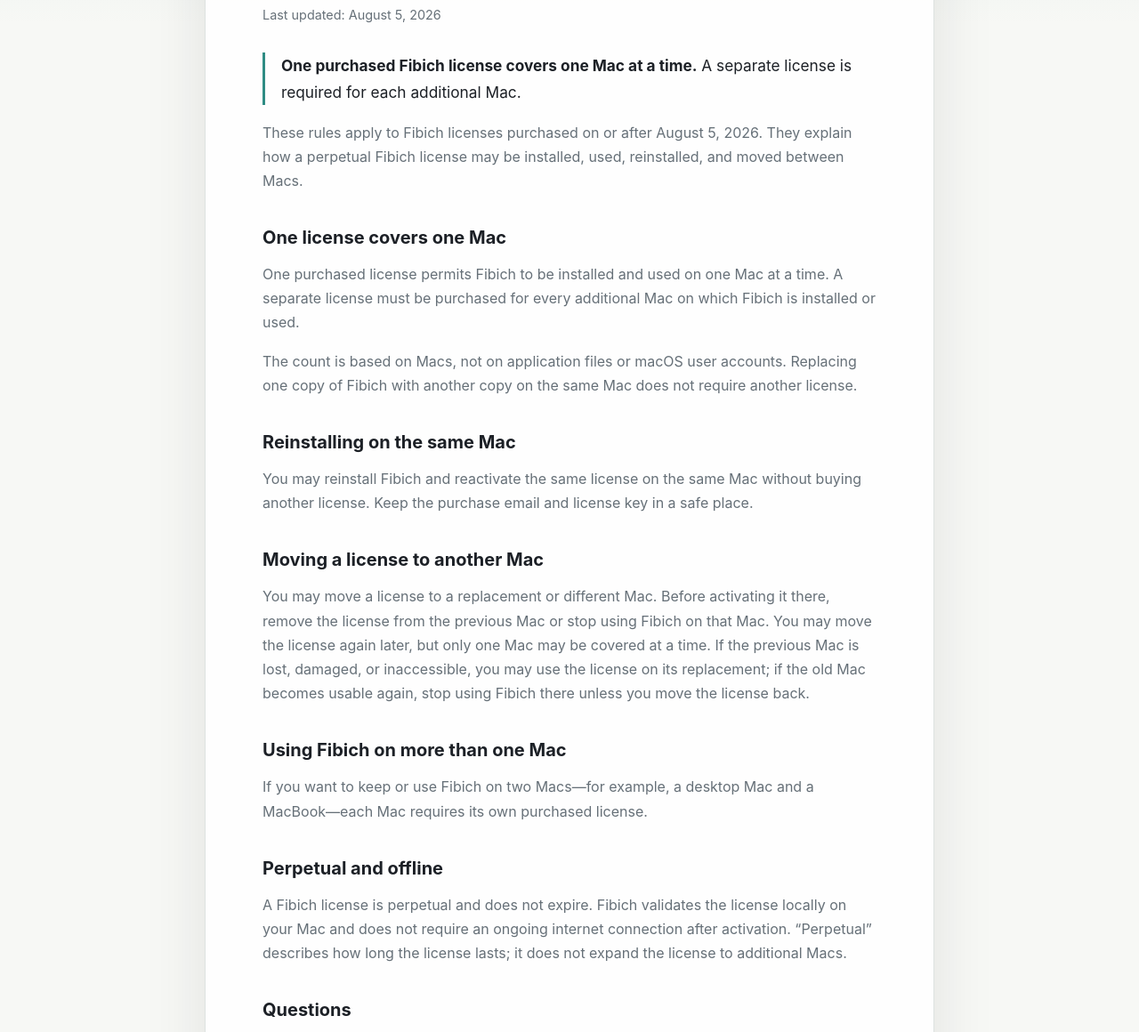
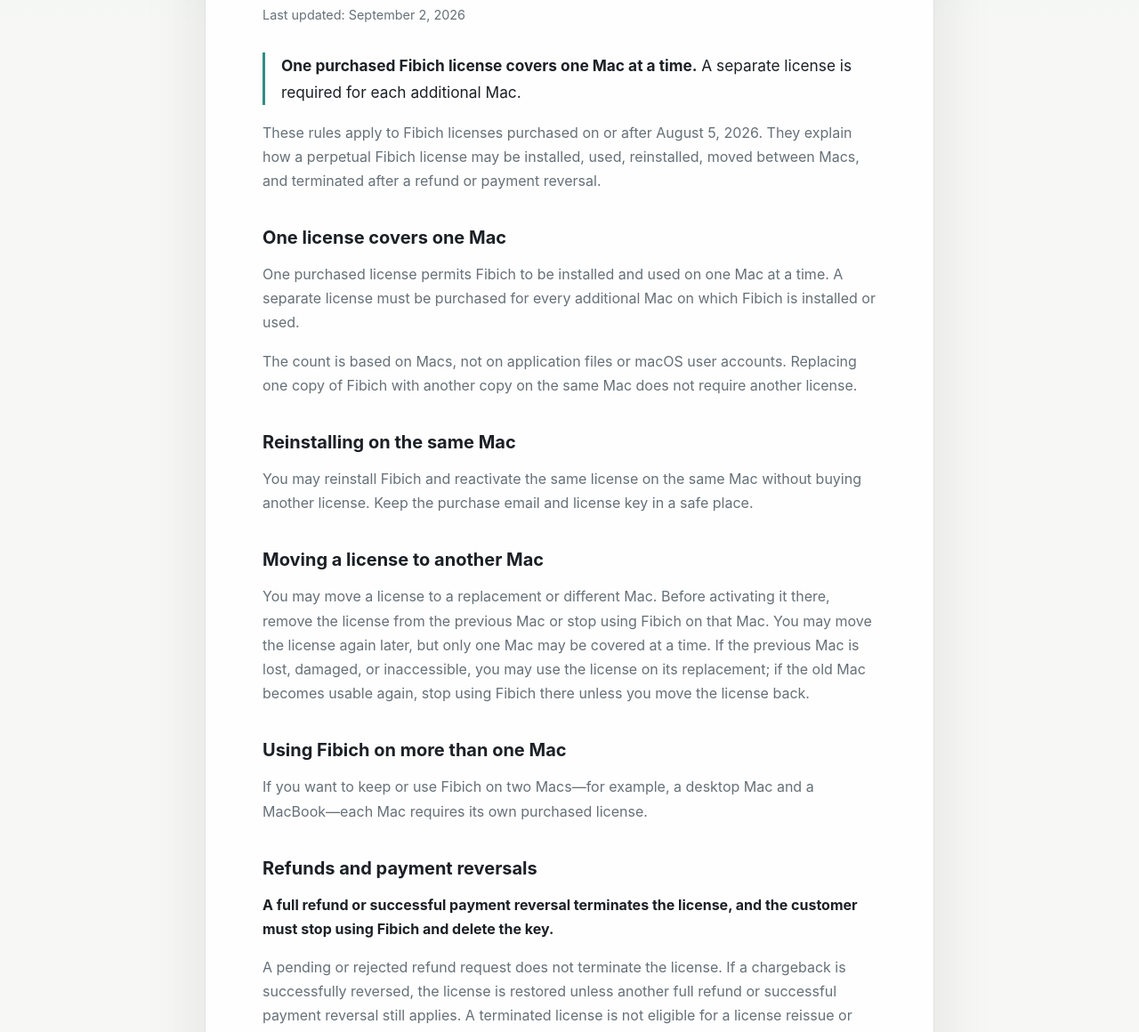
Before and after one commit to antonincharvat/fibich-web, a website: page license.html in a window 1280 px wide. Shown: the part 242-1402 px from the top of the page at 89% size. Drawn offline with Linux system fonts and the light colour scheme.

Commit message:
Clarify license termination after full refunds and payment reversals

```diff
--- a/license.html
+++ b/license.html
@@ -6,7 +6,7 @@
     <title>License Use - Fibich</title>
     <meta
       name="description"
-      content="Plain-language terms for installing, using, reinstalling, and transferring a Fibich license."
+      content="Plain-language terms for installing, using, transferring, refunding, and terminating a Fibich license."
     >
     <meta name="robots" content="index, follow">
     <meta name="theme-color" content="#f7f8f5">
@@ -125,7 +125,7 @@
 
     <main>
       <h1>License Use</h1>
-      <p class="updated">Last updated: August 5, 2026</p>
+      <p class="updated">Last updated: September 2, 2026</p>
 
       <p class="summary">
         <strong>One purchased Fibich license covers one Mac at a time.</strong>
@@ -135,7 +135,8 @@
       <p>
         These rules apply to Fibich licenses purchased on or after August 5, 2026.
         They explain how a perpetual Fibich license may be installed, used,
-        reinstalled, and moved between Macs.
+        reinstalled, moved between Macs, and terminated after a refund or payment
+        reversal.
       </p>
 
       <h2>One license covers one Mac</h2>
@@ -172,12 +173,25 @@
         MacBook—each Mac requires its own purchased license.
       </p>
 
+      <h2>Refunds and payment reversals</h2>
+      <p>
+        <strong>A full refund or successful payment reversal terminates the license,
+        and the customer must stop using Fibich and delete the key.</strong>
+      </p>
+      <p>
+        A pending or rejected refund request does not terminate the license. If a
+        chargeback is successfully reversed, the license is restored unless another
+        full refund or successful payment reversal still applies. A terminated license
+        is not eligible for a license reissue or customer support.
+      </p>
+
       <h2>Perpetual and offline</h2>
       <p>
-        A Fibich license is perpetual and does not expire. Fibich validates the license
-        locally on your Mac and does not require an ongoing internet connection after
-        activation. “Perpetual” describes how long the license lasts; it does not expand
-        the license to additional Macs.
+        A Fibich license is perpetual and does not expire while the purchase entitlement
+        remains active. Fibich validates the license locally on your Mac and does not
+        require an ongoing internet connection after activation. “Perpetual” describes
+        how long an active license lasts; it does not expand the license to additional
+        Macs or survive a terminating refund or payment reversal.
       </p>
 
       <h2>Questions</h2>
--- a/llms.txt
+++ b/llms.txt
@@ -23,3 +23,5 @@ Fibich is currently in development and is not yet available to download.
 - License: One perpetual license for one Mac at a time
 - Additional Macs: A separate license is required for each additional Mac
 - Transfers: Reinstallation on the same Mac is allowed, and a license may be moved after use on the previous Mac ends
+- Refunds and payment reversals: A full refund or successful payment reversal terminates the license; the customer must stop using Fibich and delete the key
+- Chargeback reversals: A successful chargeback reversal restores the license unless another terminating adjustment still applies
--- a/sitemap.xml
+++ b/sitemap.xml
@@ -146,7 +146,7 @@
   </url>
   <url>
     <loc>https://fibich.app/license.html</loc>
-    <lastmod>2026-08-05</lastmod>
+    <lastmod>2026-09-02</lastmod>
     <changefreq>yearly</changefreq>
     <priority>0.5</priority>
   </url>
```
Also changed, not shown: tests/license-policy.test.js (+11 -0 lines).
